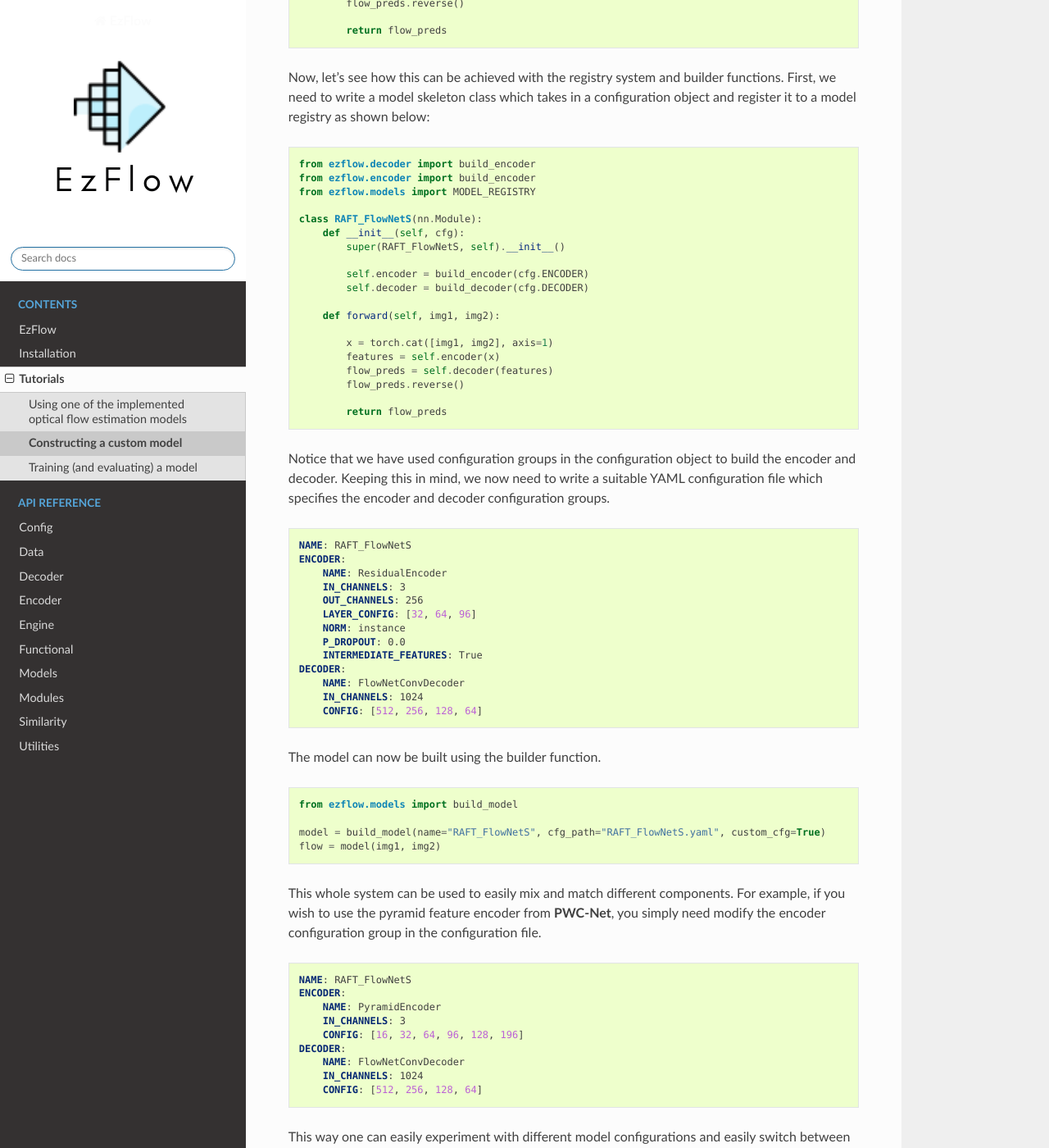
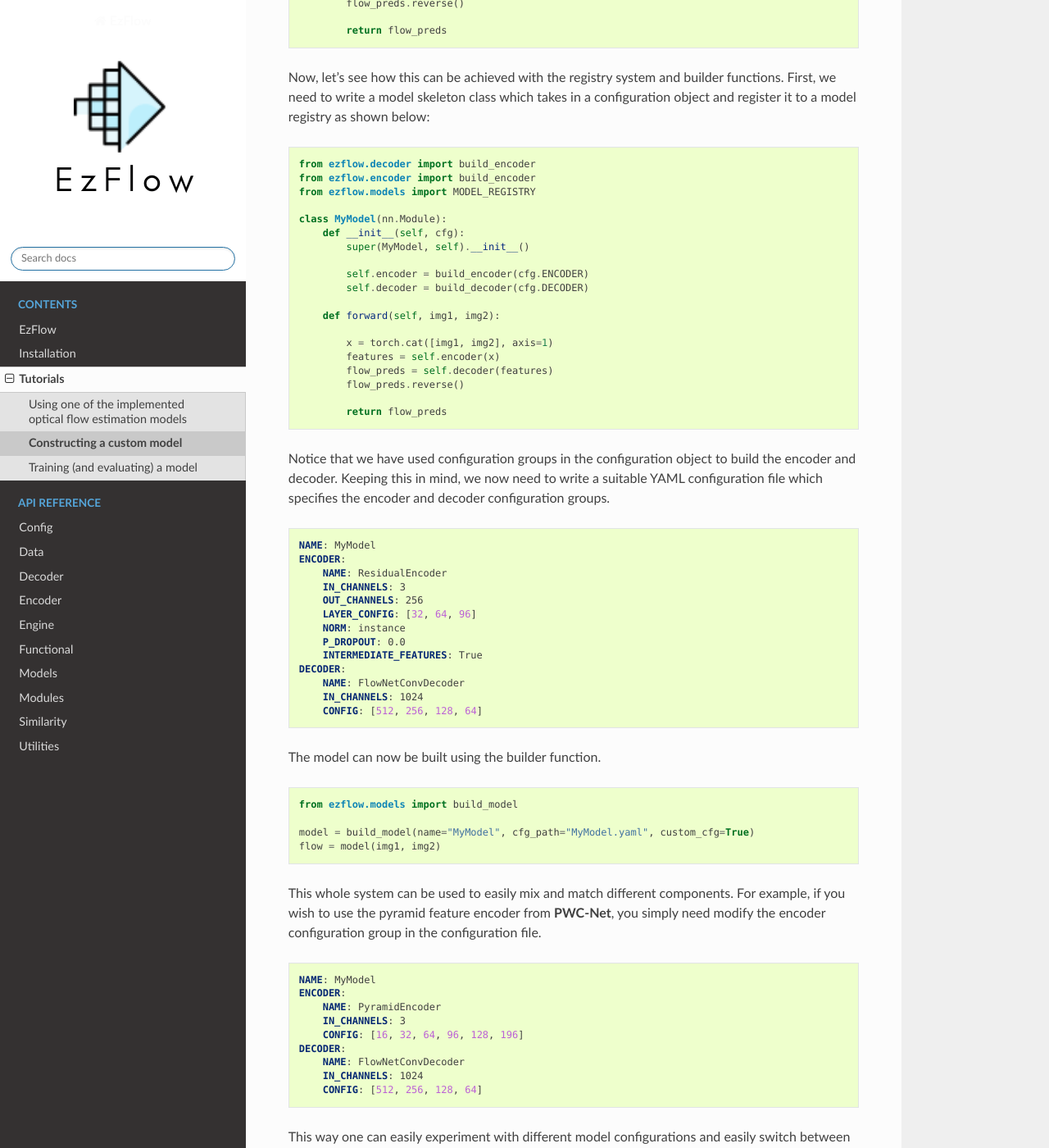
Before and after one commit to neu-vi/ezflow, a Sphinx documentation site: the page built from docs/tutorials/constructing.rst, in a window 1280 px wide and 1400 px high, scrolled down 1640 px. Shown: the whole window at 82% size. Built offline with Sphinx 7.4.7 and the Read the Docs theme 2.0.0, drawn with Linux system fonts in a browser that asks for light colours; some of the changed text lies outside the part shown.

Commit message:
Modified tutorial

```diff
--- a/docs/tutorials/constructing.rst
+++ b/docs/tutorials/constructing.rst
@@ -57,12 +57,12 @@ use of them. For example:
 
     # Construct model class using the imported modules
 
-    class RAFT_FlowNetS(nn.Module):
+    class MyModel(nn.Module):
         def __init__(self,
                     encoder_config=[32, 64, 96],
                     decoder_config=[512, 256, 128, 64]
         ):
-            super(RAFT_FlowNetS, self).__init__()
+            super(MyModel, self).__init__()
 
             self.encoder = BasicEncoder(in_channels=3, layer_config=encoder_config)
             self.decoder = FlowNetConvDecoder(in_channels=encoder_config[-1], config=decoder_config)
@@ -85,9 +85,9 @@ class which takes in a configuration object and register it to a model registry
     from ezflow.encoder import build_encoder
     from ezflow.models import MODEL_REGISTRY
 
-    class RAFT_FlowNetS(nn.Module):
+    class MyModel(nn.Module):
         def __init__(self, cfg):
-            super(RAFT_FlowNetS, self).__init__()
+            super(MyModel, self).__init__()
 
             self.encoder = build_encoder(cfg.ENCODER)
             self.decoder = build_decoder(cfg.DECODER)
@@ -106,7 +106,7 @@ we now need to write a suitable YAML configuration file which specifies the enco
 
 .. code-block:: yaml
 
-    NAME: RAFT_FlowNetS
+    NAME: MyModel
     ENCODER:
         NAME: ResidualEncoder
         IN_CHANNELS: 3
@@ -126,7 +126,7 @@ The model can now be built using the builder function.
 
     from ezflow.models import build_model
 
-    model = build_model(name="RAFT_FlowNetS", cfg_path="RAFT_FlowNetS.yaml", custom_cfg=True)
+    model = build_model(name="MyModel", cfg_path="MyModel.yaml", custom_cfg=True)
     flow = model(img1, img2)
 
 This whole system can be used to easily mix and match different components. For example, if you wish to use
@@ -134,7 +134,7 @@ the pyramid feature encoder from **PWC-Net**, you simply need modify the encoder
 
 .. code-block:: yaml
 
-    NAME: RAFT_FlowNetS
+    NAME: MyModel
     ENCODER:
         NAME: PyramidEncoder
         IN_CHANNELS: 3
@@ -178,7 +178,7 @@ The YAML configuration file can now be written as follows:
 
 .. code-block:: yaml
 
-    NAME: RAFT_FlowNetS
+    NAME: MyModel
     ENCODER:
         NAME: MyEncoder
         PARAM1: <param1>
```
